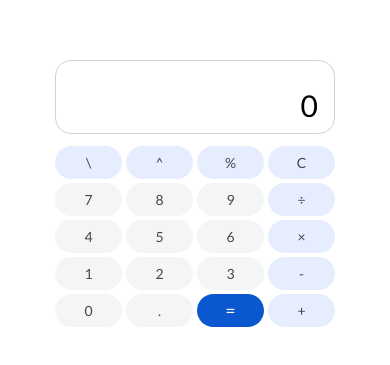
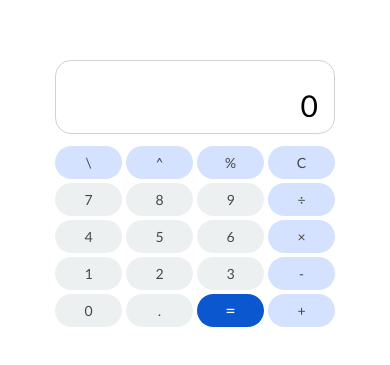
Before and after one commit to GustavoSachetto/Calculadora, a plain HTML site: page index.html in a window 390 px wide. Shown: the part 223-588 px from the top of the page. Drawn offline with Linux system fonts and the light colour scheme.

Commit message:
style: corrigi responsividade em telas menores

```diff
--- a/assets/style.css
+++ b/assets/style.css
@@ -1,7 +1,7 @@
 :root {
     --global-primary-color: #0B57D0;
-    --global-secondary-color: #E5EDFF;
-    --global-tertiary-color: #F3F5F6;
+    --global-secondary-color: #d4e1ff;
+    --global-tertiary-color: #edf0f1;
 
     --local-font-color: #474747;
     --local-font-family: 'Lato', Arial, sans-serif;
@@ -21,6 +21,7 @@
 
 main {
     width: 100vw;
+    min-height: 400px;
     height: 100vh;
     display: flex;
     align-items: center;
@@ -101,7 +102,7 @@ button:hover {
 
 .calculator__values__special:hover,
 .calculator__values__aritmetic:hover {
-    background-color: #D3E3FD;
+    background-color: #c1d8fd;
 }
 
 .calculator__values__result {
```
